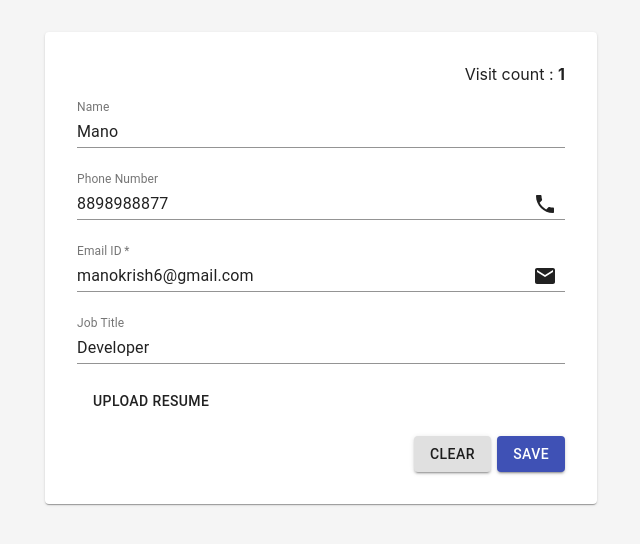
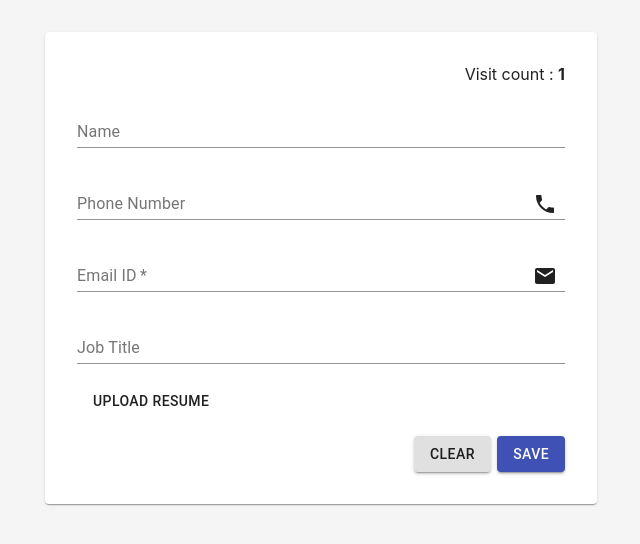
Before and after one commit to VBIManonmaniM/web-form, a React (Create React App) app in the folder client/: page / in a window 1280 px wide. Shown: the top 544 px of the page, without its empty margins (319-959 px from the left). Built offline with nearby package versions, Linux system fonts and the light colour scheme.

Commit message:
default value removed

```diff
--- a/client/src/form.jsx
+++ b/client/src/form.jsx
@@ -27,10 +27,10 @@ export class WebForm extends Component {
         this.refreshCount = this.getRefreshCount();
         this.state = {
             user: {
-                name: 'Mano',
-                phoneNo: '8898988877',
-                emailId: 'manokrish6@gmail.com',
-                jobTitle: 'Developer',
+                name: '',
+                phoneNo: '',
+                emailId: '',
+                jobTitle: '',
                 resume: null
             },
             message: {
```
